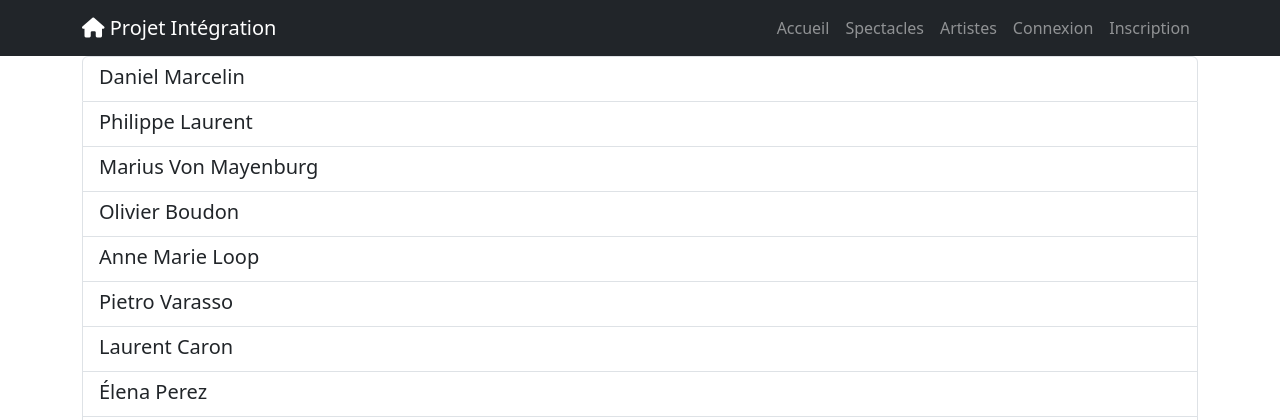
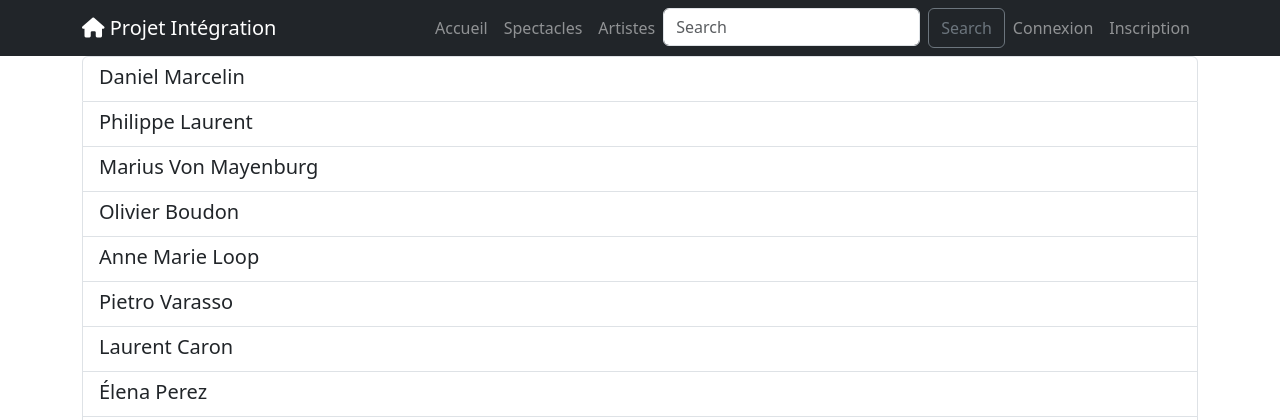
Before and after one commit to Billyma21/reservations-master, a Django app: page /artist/ in a window 1280 px wide. Shown: the top 420 px of the page. Run offline with Django 3.2, Linux system fonts and the light colour scheme; data comes from the database, SQL or seed files in the repository; parts of the project's set-up code (start-up, migrations or seed data) failed here and were passed over; some libraries are stand-ins or nearby versions.

Commit message:
rajout barre de recherche non fonctionnelle

```diff
--- a/catalogue/templates/layouts/partials/navbar.html
+++ b/catalogue/templates/layouts/partials/navbar.html
@@ -133,6 +133,16 @@
                     {% endif %}
                     <!------------------- Fin-Admin - Etienne ----------------------->
 
+
+                    <!------------------- Search Bar - Edward ----------------------->
+
+                    <form class="d-flex" role="search">
+                        {% csrf_token %}
+                        <input class="form-control me-2" type="search" placeholder="Search" aria-label="Search">
+                        <button class="btn btn-outline-secondary" type="submit">Search</button>
+                    </form>
+                    <!------------------- Fin- Search Bar - Edward ----------------------->
+
                 <!------------------- Auth - Bilal Ma ----------------------->
 
                     {% if user.is_authenticated %}
```
Also changed, not shown: catalogue/urls.py (line endings or trailing spaces).
